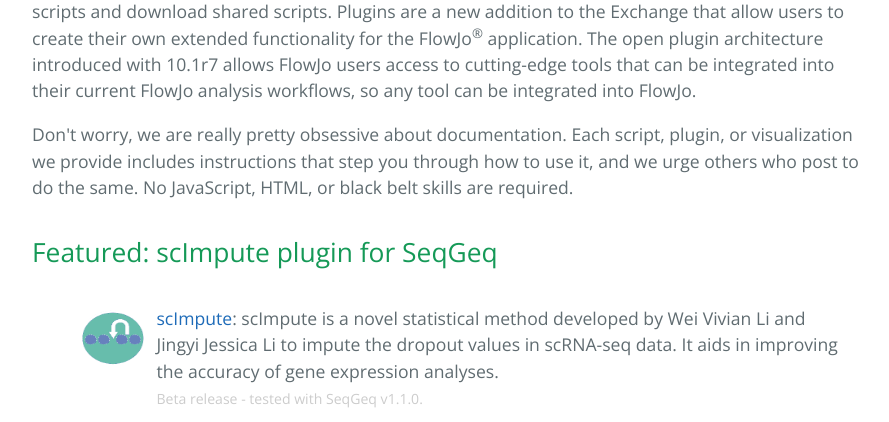
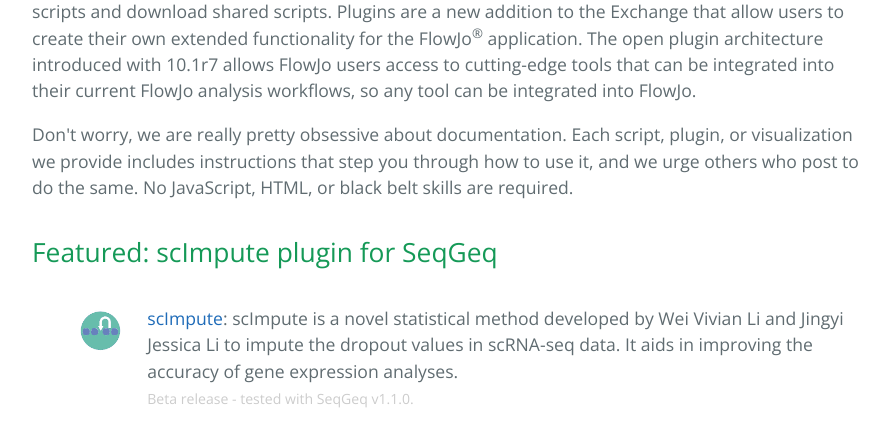
Before and after one commit to FlowJo/FlowJo.github.io, a plain HTML site: page index.html in a window 1280 px wide. Shown: the part 378-800 px from the top of the page, without its empty margins (192-1081 px from the left). Drawn offline with nearby package versions, Linux system fonts and the light colour scheme; files whose address does not match are found by name.

Commit message:
Update index.html

```diff
--- a/index.html
+++ b/index.html
@@ -35,9 +35,9 @@
 
 <table>
 <tr>
-  <td style="border:10px">
+  <td style="border:12px">
     <div class="scriptorplugin-row" id="pluginListing">
-         <img id="scImpute" src="/images/scImpute.png" height="60" width="70"></img>
+         <img id="scImpute" src="/images/scImpute.png" height="45" width="45"></img>
     </div>
   </td>
 <td style="border:20px" valign="middle">
```
